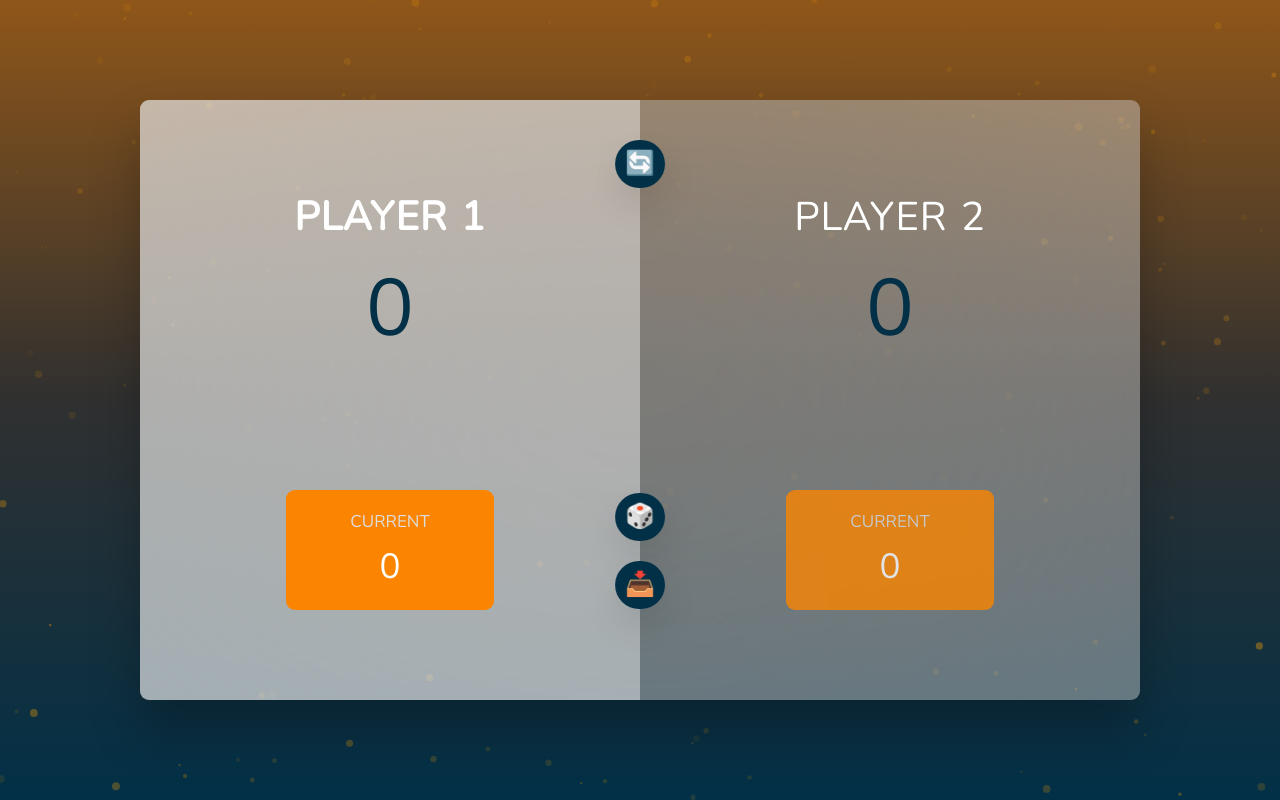
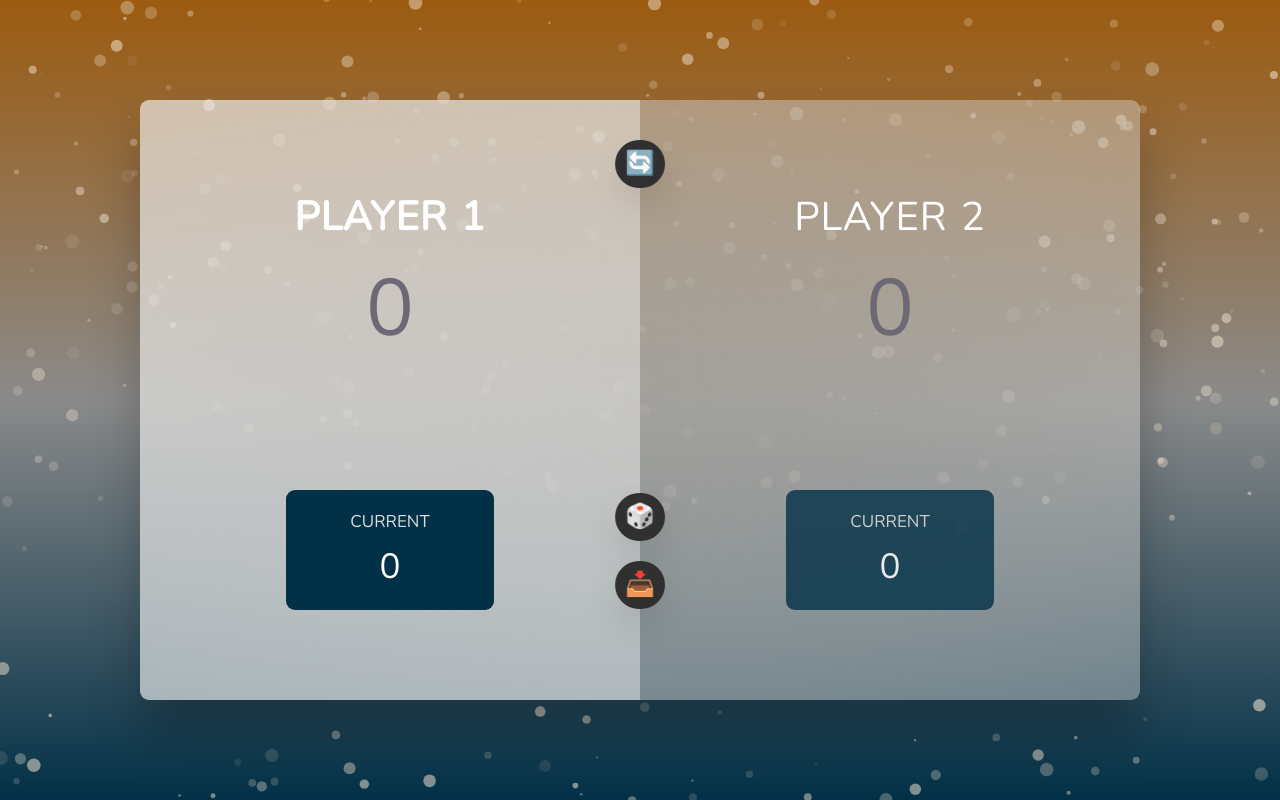
Before and after one commit to at47356/Roll-to-100, a plain HTML site: page index.html in a window 1280 px wide. Drawn offline with nearby package versions, Linux system fonts and the light colour scheme.

Commit message:
Adjust Background

```diff
--- a/animated-background.js
+++ b/animated-background.js
@@ -10,7 +10,7 @@
     function initHeader() {
         width = window.innerWidth;
         height = window.innerHeight;
-        target = {x: 0, y: height};
+        target = { x: 0, y: height };
 
         largeHeader = document.querySelector('.large-header');
         largeHeader.style.height = height + 'px';
@@ -22,7 +22,7 @@
 
         // create particles
         circles = [];
-        for(var x = 0; x < width * 0.2; x++) {
+        for (var x = 0; x < width * 0.3; x++) { //Adjust how much circles
             var c = new Circle();
             circles.push(c);
         }
@@ -51,6 +51,13 @@
     function animate() {
         if (animateHeader) {
             ctx.clearRect(0, 0, width, height);
+
+            // Add new circles to the array if the number is less than a certain limit
+            if (circles.length < 100) {
+                var c = new Circle();
+                circles.push(c);
+            }
+
             for (var i in circles) {
                 circles[i].draw();
             }
@@ -71,22 +78,22 @@
         function init() {
             _this.pos.x = Math.random() * width;
             _this.pos.y = height + Math.random() * 100;
-            _this.alpha = 0.1 + Math.random() * 0.3;
-            _this.scale = 0.1 + Math.random() * 0.3;
+            _this.alpha = 0.1 + Math.random() * 0.5;
+            _this.scale = 0.1 + Math.random() * 0.6;
             _this.velocity = 1 + Math.random() * 2; // Adjusted velocity for slower movement
         }
 
         this.draw = function() {
-            if (_this.alpha <= 0) {
+            if (_this.alpha <= 0 || _this.pos.y < 0) {
                 init();
             }
             _this.pos.y -= _this.velocity;
-            _this.alpha -= 0.0005;
+            _this.alpha -= 0.00005;
             ctx.beginPath();
             ctx.arc(_this.pos.x, _this.pos.y, _this.scale * 10, 0, 2 * Math.PI, false);
 
             // Use orange for the fill style
-            ctx.fillStyle = 'rgba(255, 165, 0,' + _this.alpha + ')';
+            ctx.fillStyle = 'rgba(237, 223, 204,' + _this.alpha + ')';
 
             ctx.fill();
         };
--- a/script.js
+++ b/script.js
@@ -10,6 +10,7 @@ const dicePic = document.querySelector('.dice');
 const newGameBtn = document.querySelector('.btn--new');
 const rollDiceBtn = document.querySelector('.btn--roll');
 const holdBtn = document.querySelector('.btn--hold');
+const winAmount = 25;
 let playing = true;
 let roll;
 let currentPlayer = 0;
@@ -86,7 +87,7 @@ const holdFunc = () => {
     if (currentPlayer == 0) {
         totalPlayer0 += counter;
         totalScore0.textContent = totalPlayer0;
-        if (totalPlayer0 >= 20) {
+        if (totalPlayer0 >= 25) {
             playing = false;
             togglePlayerStatus();
         } else {
@@ -95,7 +96,7 @@ const holdFunc = () => {
     } else {
         totalPlayer1 += counter;
         totalScore1.textContent = totalPlayer1;
-        if (totalPlayer1 >= 20) {
+        if (totalPlayer1 >= 25) {
             playing = false;
             togglePlayerStatus();
         } else {
--- a/style.css
+++ b/style.css
@@ -1,4 +1,10 @@
 @import url('https://fonts.googleapis.com/css2?family=Nunito&display=swap');
+:root {
+  --darkBlue: #023047;
+  --orange: #fb8500;
+  --grey: #303030;
+  --lightBlue: #8ecae6;
+}
 
 * {
   margin: 0;
@@ -16,7 +22,7 @@ body {
   font-weight: 400;
   height: 100vh;
   color: #333;
-  background-image: linear-gradient( #8f5619 , #303030 , #023047 ); /* was to top left*/
+  background-image: linear-gradient( #9c5b10, #8a8a8a, #023047 ); /* was to top left*/
   display: flex;
   align-items: center;
   justify-content: center;
@@ -32,7 +38,7 @@ main {
   position: relative;
   width: 100rem;
   height: 60rem;
-  background-color: rgba(255, 255, 255, 0.35);
+  background-color: rgba(255, 255, 255, 0.298);
   backdrop-filter: blur(200px);
   filter: blur();
   box-shadow: 0 3rem 5rem rgba(0, 0, 0, 0.25);
@@ -64,7 +70,7 @@ main {
 .score {
   font-size: 8rem;
   font-weight: 300;
-  color: #023047;
+  color: #6d6875;
   margin-bottom: auto;
 }
 
@@ -83,7 +89,7 @@ main {
 }
 
 .current {
-  background-color: #fb8500;
+  background-color: #023047;
   opacity: 0.8;
   border-radius: 9px;
   color: #fff;
@@ -120,7 +126,7 @@ main {
   transition: all 0.2s;
 
   background-color: white;
-  background-color: #023047;
+  background-color: #303030;
   backdrop-filter: blur(10px);
 
   padding: 0.7rem 1rem;
@@ -180,7 +186,7 @@ main {
 }
 
 .player--winner {
-  background-color: #8ecae6;
+  background-color: #ffffff;
 }
 
 .player--winner .name {
```
